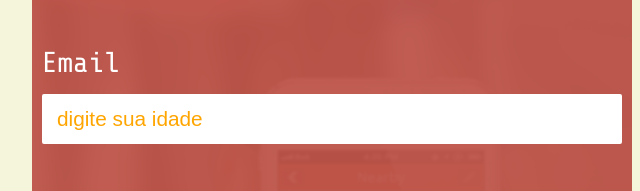
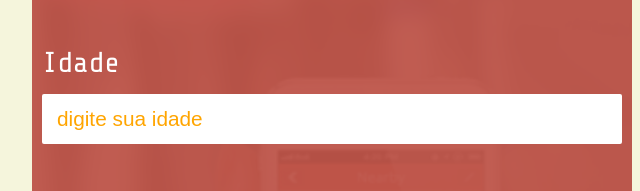
Before and after one commit to cernandes/formulario, a plain HTML site: page index.html in a window 1280 px wide. Shown: the part 196-387 px from the top of the page, 308-948 px from the left. Drawn offline with nearby package versions, Linux system fonts and the light colour scheme.

Commit message:
Update index.html

```diff
--- a/index.html
+++ b/index.html
@@ -16,7 +16,7 @@
             <label class="form__label" for="nome">Nome</label>
             <input class="form__input" type="text" id="nome" placeholder="seu nome">
 
-            <label class="form__label" for="idade">Email</label>
+            <label class="form__label" for="idade">Idade</label>
             <input class="form__input" type="number" id="idade" placeholder="digite sua idade">
             <div class="form__line">
                 <button class="button button--normal" onclick="saudacao();">Enviar</button>
```
